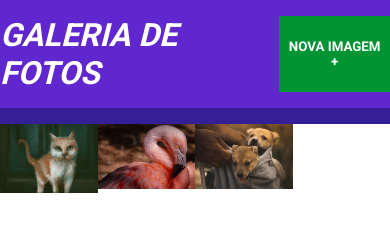
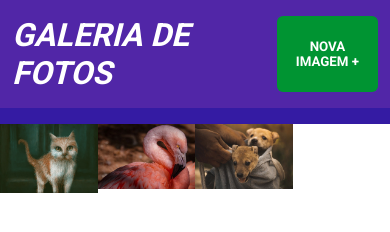
Before and after one commit to jotaMch/jquery-galeria-fotos, a plain HTML site: page index.html in a window 390 px wide. Drawn offline with nearby package versions, Linux system fonts and the light colour scheme.

Commit message:
alteração de css

```diff
--- a/main.css
+++ b/main.css
@@ -6,11 +6,11 @@
 }
 
 header {
-    background-color: #5f27cd;
+    background-color: #5126a7;
     padding: 16px 0;
     color: #fff;
     display: flex;
-    border-bottom: 16px solid #341f97;
+    border-bottom: 16px solid #341ba3;
     justify-content: center;
     text-transform: uppercase;
     font-style: italic;
@@ -38,6 +38,7 @@ input, button {
 button {
     background-color: #009432;
     border: none;
+    border-radius: 6px;
     cursor: pointer;
     font-weight: bold;
     text-transform: uppercase;
@@ -85,3 +86,9 @@ ul li img {
 ul li:hover .overlay-imagem-link {
     opacity: 1;
 }
+
+@media screen and (max-width: 767px) {
+    button, h1 {
+        margin: 0 12px;
+    }
+}
```
